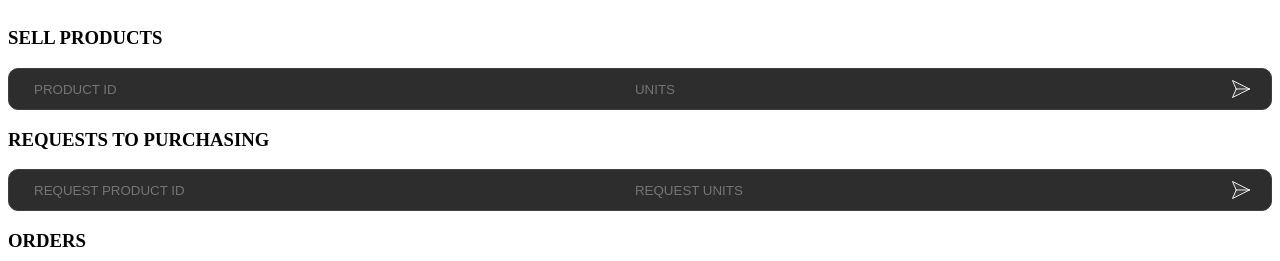
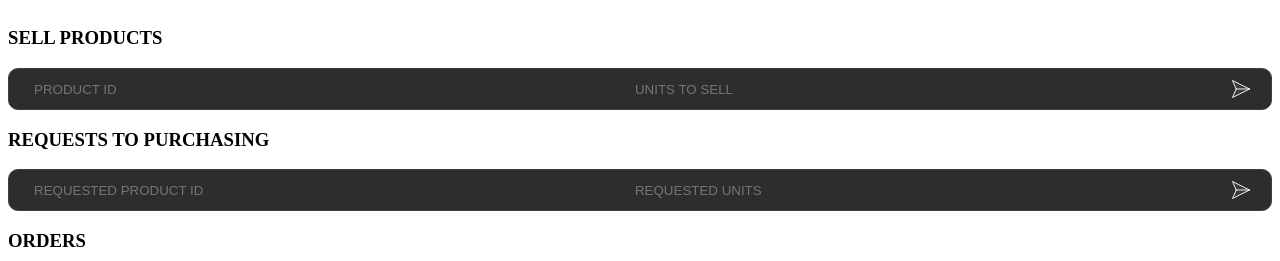
Before and after one commit to bengamer2005/Evidence3_WebAappDesing, a React (Vite) app in the folder frontend/: page /halcon-user/dashboard-user/warehouse in a window 1280 px wide. Shown: the part 298-559 px from the top of the page. Built offline with nearby package versions, Linux system fonts and the light colour scheme; no server answers.

Commit message:
se agrega el form reutilizabel a warehouse y se da por terminada esta seccion

```diff
--- /dev/null
+++ b/frontend/src/components/productForm.jsx
@@ -0,0 +1,59 @@
+import React, { useState } from "react"
+import "../styles/sellProduct.css"
+
+const ProductForm = ({service, fields}) => {
+    const [data, setData] = useState({})
+
+    const handleChange = (event) => {
+        const { name, value } = event.target
+        setData(prev => ({
+            ...prev,
+            [name]: value
+        }))
+    }
+
+    const handleSubmit = async (event) => {
+        event.preventDefault()
+
+        for (const key of Object.keys(data)) {
+            if (!data[key]) {
+                return alert("All fields are required")
+            }
+        }
+
+        const result = await service(data)
+
+        if(result) {
+            alert("Process successfully")
+            window.location.reload()
+        } else {
+            alert("Fail, please check the prodcut ID or Units")
+        }
+    }
+
+    return (
+        <form onSubmit={handleSubmit}>
+            <div className="addTaskBox">
+
+                {fields.map((field) => (
+                    <input key={field.name} id="taskInput" name={field.name} type={field.type} placeholder={field.placeholder} value={data[field.name] || ""} onChange={handleChange}/>
+                ))}
+
+                <button id="sendButton" type="submit">
+                    <svg fill="none" viewBox="0 0 664 663">
+                        <path
+                            strokeLinejoin="round"
+                            strokeLinecap="round"
+                            strokeWidth="33.67"
+                            stroke="#6c6c6c"
+                            d="M646.293 331.888L17.7538 17.6187L155.245 331.888M646.293 331.888L17.753 646.157L155.245 331.888M646.293 331.888L318.735 330.228L155.245 331.888"
+                        ></path>
+                    </svg>
+                </button>
+
+            </div>
+        </form>
+    )
+}
+
+export default ProductForm
--- a/frontend/src/pages/dashboard/user/warehouse.jsx
+++ b/frontend/src/pages/dashboard/user/warehouse.jsx
@@ -1,13 +1,22 @@
-import React, { useState } from "react"
 import Header from "../../../components/header"
 import Order from "../../../hooks/getOrder"
 import Product from "../../../hooks/getProduct"
 import ReturnButton from "../../../components/returnButton"
-import ProductInput from "../../../hooks/productInput"
-import ProductReq from "../../../hooks/productRequest"
+import ProductForm from "../../../components/productForm"
+import SellProduct from "../../../services/sellProduct"
+import RequestProduct from "../../../services/requestProduct"
 import "../../../styles/sellProduct.css"
 
 const Warehouse = () => {
+    const fields_sell = [
+        {name: "productId", type: "text", placeholder: "PRODUCT ID"},
+        {name: "subtractUnit", type: "number", placeholder: "UNITS TO SELL"}
+    ]
+
+    const fields_req = [
+        {name: "reqProduct", type: "text", placeholder: "REQUESTED PRODUCT ID"},
+        {name: "reqUnit", type: "number", placeholder: "REQUESTED UNITS"}
+    ]
 
     return (
         <>
@@ -17,10 +26,10 @@ const Warehouse = () => {
                 <h1>WAREHOUSE</h1>
 
                 <h3>SELL PRODUCTS</h3>
-                <ProductInput/>
+                <ProductForm service={SellProduct} fields={fields_sell}/>
 
                 <h3>REQUESTS TO PURCHASING</h3>
-                <ProductReq/>
+                <ProductForm service={RequestProduct} fields={fields_req}/>
 
                 <h3>ORDERS</h3>
                 <Order/>
```
